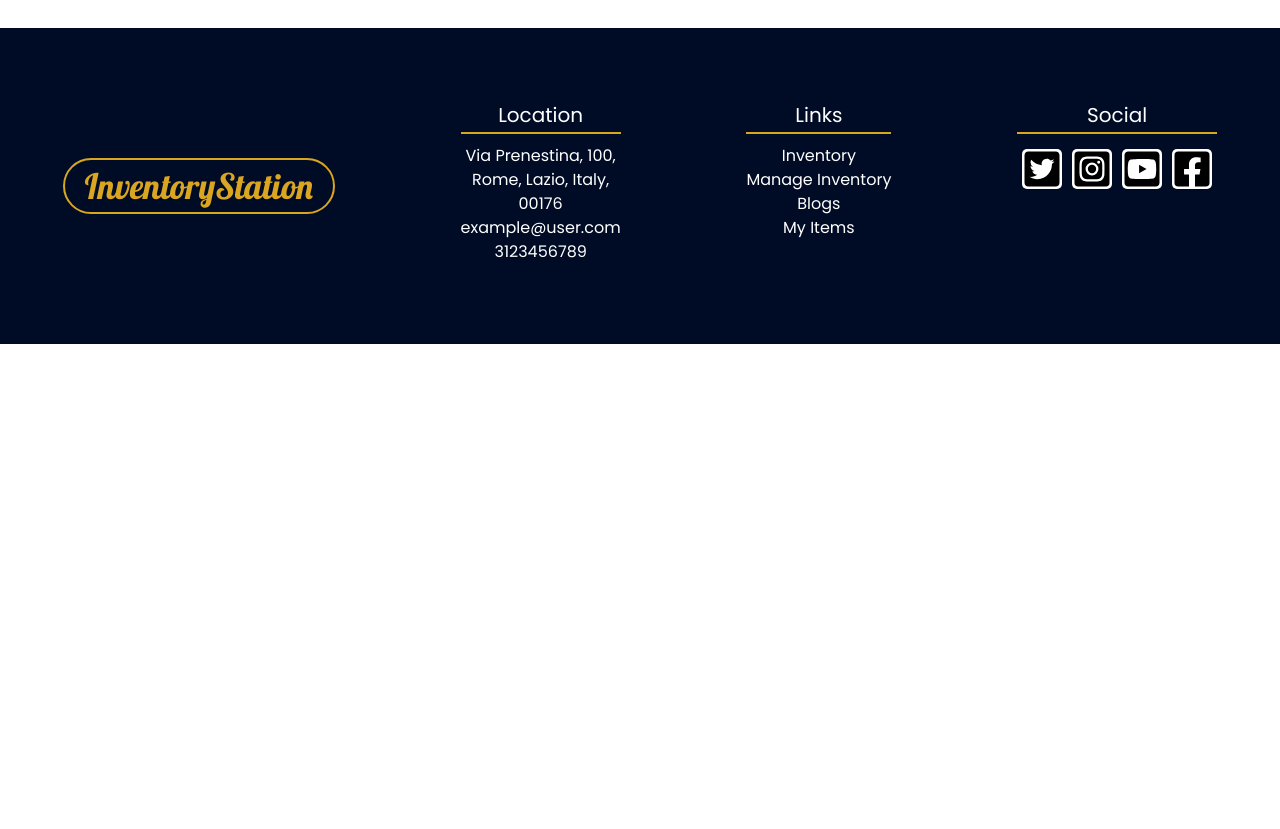
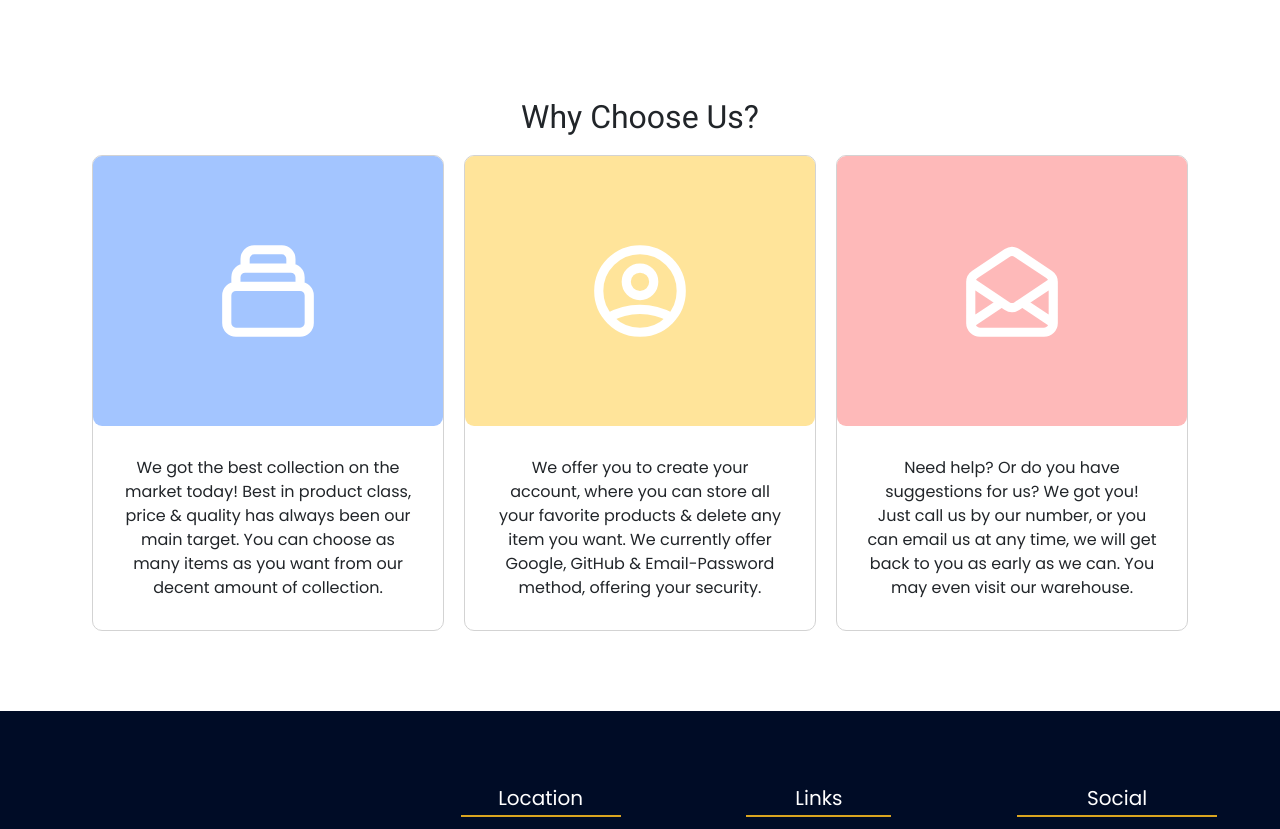
Before and after one commit to SajidJRahman/inventory-station-client-side, a React (Create React App) app: page / in a window 1280 px wide. Shown: the part 938-1767 px from the top of the page. Before the commit the page ends 1282 px from the top, so only its background shows below. Built offline with nearby package versions, Linux system fonts and the light colour scheme.

Commit message:
added extra choosing us section

```diff
--- a/src/App.js
+++ b/src/App.js
@@ -6,6 +6,7 @@ import Footer from './Pages/Shared/Footer/Footer';
 import Login from './Pages/Authentications/Login/Login';
 import SignUp from './Pages/Authentications/SignUp/SignUp';
 import NotFound from './Pages/NotFound/NotFound';
+import Blogs from './Pages/Blogs/Blogs';
 
 const App = () => {
   return (
@@ -13,6 +14,8 @@ const App = () => {
       <Header />
       <Routes>
         <Route path='/' element={<Home />} />
+        <Route path='/home' element={<Home />} />
+        <Route path='/blogs' element={<Blogs />} />
         <Route path='/login' element={<Login />} />
         <Route path='/sign-up' element={<SignUp />} />
         <Route path='*' element={<NotFound />} />
--- a/src/Pages/Blogs/Blogs.js
+++ b/src/Pages/Blogs/Blogs.js
@@ -4,6 +4,7 @@ import './Blogs.css';
 const Blogs = () => {
     return (
         <div>
+            <h1>Latest Blogs</h1>
 
         </div>
     );
--- /dev/null
+++ b/src/Pages/Home/ChooseUs/ChooseUs.css
@@ -0,0 +1,58 @@
+/* font Poppins */
+@import url('https://fonts.googleapis.com/css2?family=Poppins&display=swap');
+
+.choose-us-container {
+    margin: 70px 0px;
+    font-family: 'Poppins', sans-serif;
+}
+
+.choose-us {
+    display: grid;
+    grid-template-columns: repeat(3, 1fr);
+
+}
+
+.choose-us div {
+    margin: 10px;
+}
+
+.choose-us svg {
+    width: 110px;
+}
+
+.choose-us-section {
+    border: 1px solid lightgray;
+    border-radius: 10px;
+}
+
+.choose-us-icon-one {
+    color: white;
+    background-color: rgba(114, 166, 255, 0.65);
+    border-radius: 9px;
+    margin: 0px !important;
+    padding: 80px;
+}
+
+.choose-us-icon-two {
+    color: white;
+    background-color: rgba(255, 210, 87, 0.601);
+    border-radius: 9px;
+    margin: 0px !important;
+    padding: 80px;
+}
+
+.choose-us-icon-three {
+    color: white;
+    background-color: rgb(254, 185, 185);
+    border-radius: 9px;
+    margin: 0px !important;
+    padding: 80px;
+}
+
+.choose-us-detail {
+    padding: 20px;
+}
+
+.choose-us-detail p {
+    margin: 0px;
+}
--- /dev/null
+++ b/src/Pages/Home/ChooseUs/ChooseUs.js
@@ -0,0 +1,44 @@
+import React from 'react';
+import './ChooseUs.css';
+
+const ChooseUs = () => {
+    return (
+        <div className='choose-us-container text-center'>
+            <h2>Why Choose Us?</h2>
+            <div className='choose-us container'>
+                <div className='choose-us-section'>
+                    <div className='choose-us-icon-one'>
+                        <svg xmlns="http://www.w3.org/2000/svg" className="h-6 w-6" fill="none" viewBox="0 0 24 24" stroke="currentColor" strokeWidth={2}>
+                            <path strokeLinecap="round" strokeLinejoin="round" d="M19 11H5m14 0a2 2 0 012 2v6a2 2 0 01-2 2H5a2 2 0 01-2-2v-6a2 2 0 012-2m14 0V9a2 2 0 00-2-2M5 11V9a2 2 0 012-2m0 0V5a2 2 0 012-2h6a2 2 0 012 2v2M7 7h10" />
+                        </svg>
+                    </div>
+                    <div className='choose-us-detail'>
+                        <p>We got the best collection on the market today! Best in product class, price & quality has always been our main target. You can choose as many items as you want from our decent amount of collection.</p>
+                    </div>
+                </div>
+                <div className='choose-us-section'>
+                    <div className='choose-us-icon-two'>
+                        <svg xmlns="http://www.w3.org/2000/svg" className="h-6 w-6" fill="none" viewBox="0 0 24 24" stroke="currentColor" strokeWidth={2}>
+                            <path strokeLinecap="round" strokeLinejoin="round" d="M5.121 17.804A13.937 13.937 0 0112 16c2.5 0 4.847.655 6.879 1.804M15 10a3 3 0 11-6 0 3 3 0 016 0zm6 2a9 9 0 11-18 0 9 9 0 0118 0z" />
+                        </svg>
+                    </div>
+                    <div className='choose-us-detail'>
+                        <p>We offer you to create your account, where you can store all your favorite products & delete any item you want. We currently offer Google, GitHub & Email-Password method, offering your security.</p>
+                    </div>
+                </div>
+                <div className='choose-us-section'>
+                    <div className='choose-us-icon-three'>
+                        <svg xmlns="http://www.w3.org/2000/svg" className="h-6 w-6" fill="none" viewBox="0 0 24 24" stroke="currentColor" strokeWidth={2}>
+                            <path strokeLinecap="round" strokeLinejoin="round" d="M3 19v-8.93a2 2 0 01.89-1.664l7-4.666a2 2 0 012.22 0l7 4.666A2 2 0 0121 10.07V19M3 19a2 2 0 002 2h14a2 2 0 002-2M3 19l6.75-4.5M21 19l-6.75-4.5M3 10l6.75 4.5M21 10l-6.75 4.5m0 0l-1.14.76a2 2 0 01-2.22 0l-1.14-.76" />
+                        </svg>
+                    </div>
+                    <div className='choose-us-detail'>
+                        <p>Need help? Or do you have suggestions for us? We got you! Just call us by our number, or you can email us at any time, we will get back to you as early as we can. You may even visit our warehouse.</p>
+                    </div>
+                </div>
+            </div>
+        </div>
+    );
+};
+
+export default ChooseUs;
--- a/src/Pages/Home/Home/Home.js
+++ b/src/Pages/Home/Home/Home.js
@@ -1,5 +1,6 @@
 import React from 'react';
 import Banner from '../Banner/Banner';
+import ChooseUs from '../ChooseUs/ChooseUs';
 import ProductsLogo from '../ProductsLogo/ProductsLogo';
 import './Home.css';
 
@@ -8,6 +9,7 @@ const Home = () => {
         <div className='home'>
             <Banner />
             <ProductsLogo />
+            <ChooseUs />
             <div id='products'>
 
             </div>
--- a/src/Pages/NotFound/NotFound.css
+++ b/src/Pages/NotFound/NotFound.css
@@ -36,7 +36,7 @@
 .not-found button {
     font-family: 'Poppins', sans-serif;
     padding: 10px 35px;
-    color: white;
+    color: rgba(216, 230, 255, 0.704);
     border: 1px solid rgba(216, 230, 255, 0.704);
 }
 
```
